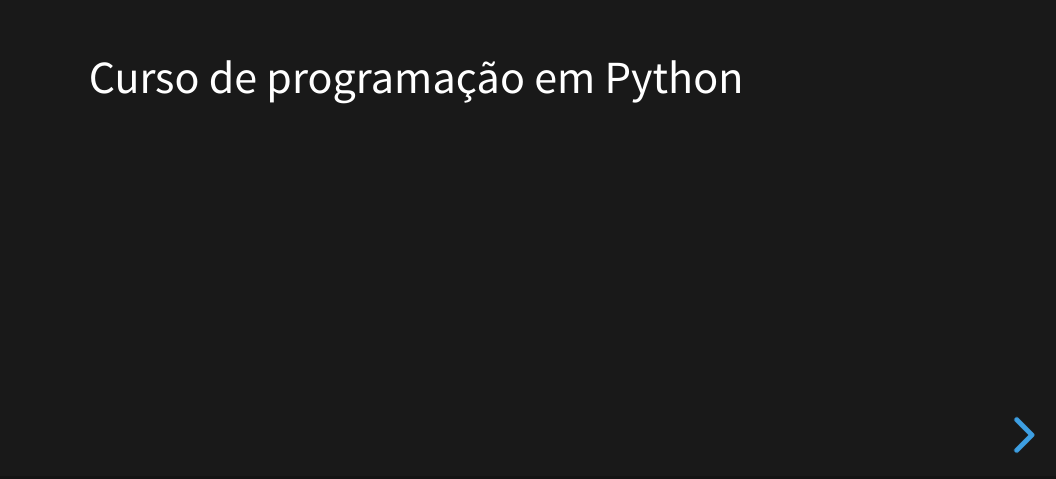
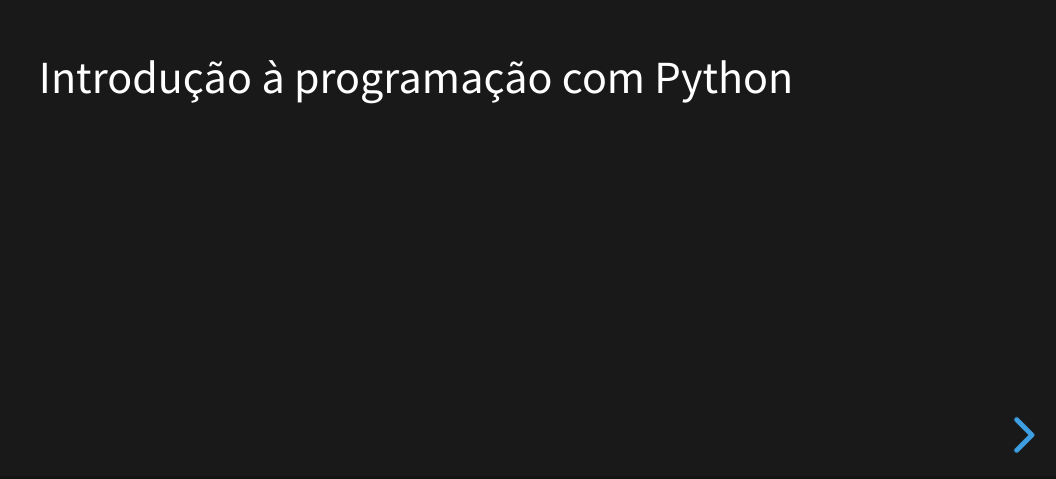
Before and after one commit to caringi/curso_python, a website: page index.html in a window 1280 px wide. Shown: the part 321-800 px from the top of the page, without its empty margins (224-1280 px from the left). Drawn offline with Linux system fonts and the light colour scheme.

Commit message:
Fix slide 1 title

```diff
--- a/index.html
+++ b/index.html
@@ -16,7 +16,7 @@
 	<body>
 		<div class="reveal">
 			<div class="slides">
-				<section>Curso de programação em Python</section>
+				<section>Introdução à programação com Python</section>
 				<section>Slide 2
 						<aside class="notes">
 						<p>Some notes</p>
```
